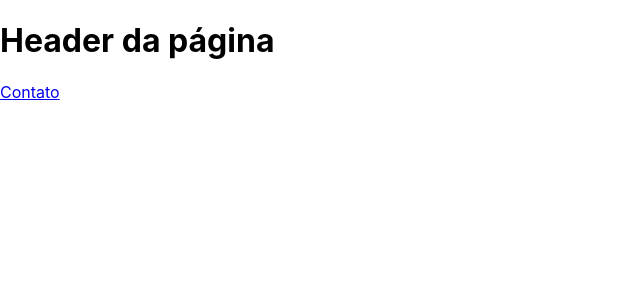
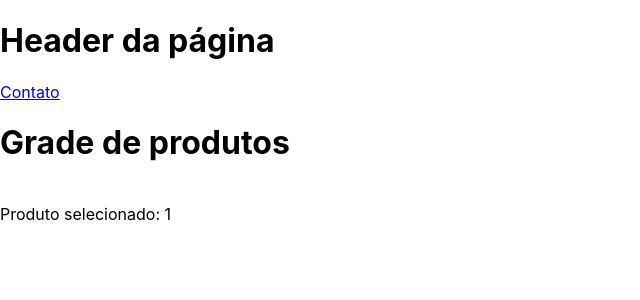
Before and after one commit to joaopf4/cursoReactSujProgrm, a React (Create React App) app: page /produto/1 in a window 1280 px wide. Shown: the top 300 px of the page, without its empty margins (0-640 px from the left). Built offline with nearby package versions, Linux system fonts and the light colour scheme.

Commit message:
aprendendo sobre o useParams e rotas dinamicas

```diff
--- /dev/null
+++ b/src/pages/Erro/index.js
@@ -0,0 +1,17 @@
+import React from 'react'; //aula 54 rotas
+import { Link } from 'react-router-dom';
+
+function Erro() {
+    return (
+        <div>
+            <h1> Hmm, parece que essa página não existe. </h1>
+
+            <span>Você pode estar procurando:</span><br/>
+            <Link to="/">Home</Link><br/>
+            <Link to="/contato">Contato</Link><br/>
+            <Link to="/sobre">Sobre</Link><br/>
+        </div>
+    );
+}
+
+export default Erro;
--- /dev/null
+++ b/src/pages/Produto/index.js
@@ -0,0 +1,14 @@
+import React from 'react'; //aula 54 rotas
+import { useParams } from 'react-router-dom';
+
+function Produto() {
+    const { id } = useParams();
+    return (
+        <div>
+            <h1>Grade de produtos</h1><br/>
+            <span>Produto selecionado: {id}</span>
+        </div>
+    );
+}
+
+export default Produto;
--- a/src/routes.js
+++ b/src/routes.js
@@ -3,6 +3,8 @@
 import Sobre from './pages/Sobre';
 import Contato from './pages/Contato';
 import Header from './Components/Header';
+import Erro from './pages/Erro';
+import Produto from './pages/Produto';
 
 const Routes = () => {
     return(
@@ -10,11 +12,16 @@
         <Header/>
             <Switch>
                 <Route exact path="/" component={Home} />
+                <Route exact path="/sobre" component={Sobre} />
                 <Route exact path="/contato" component={Contato} />
-                {/* ou: */}
+                <Route exact path="/produto/:id" component={Produto} />
+
+                <Route path="*" component={Erro} />
+                {/* ou:
                 <Route exact path="/sobre">
                     <Sobre />
                 </Route>
+                */}
             </Switch>
         </BrowserRouter>
     );
```
Also changed, not shown: 1 other file (tests, documents, lock files or other folders).
